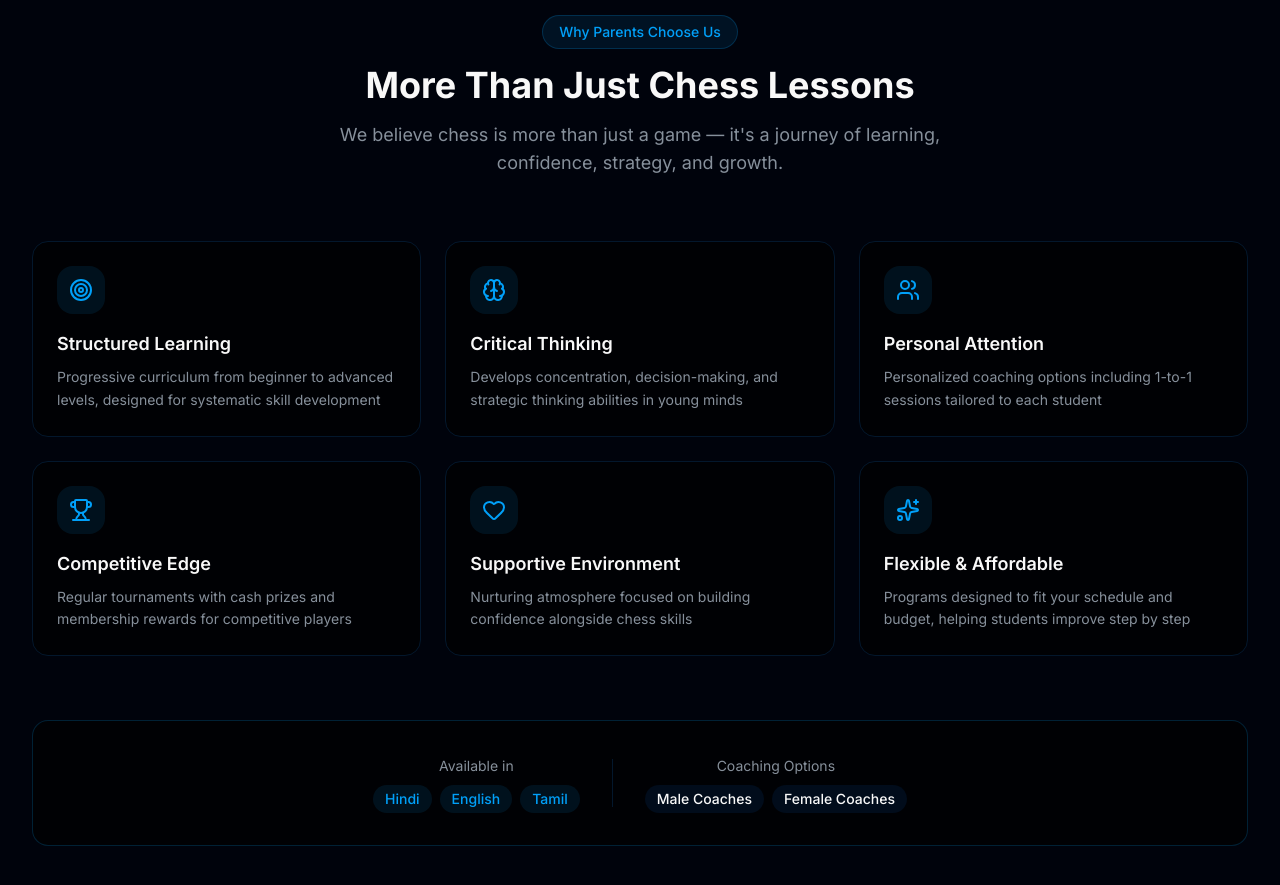
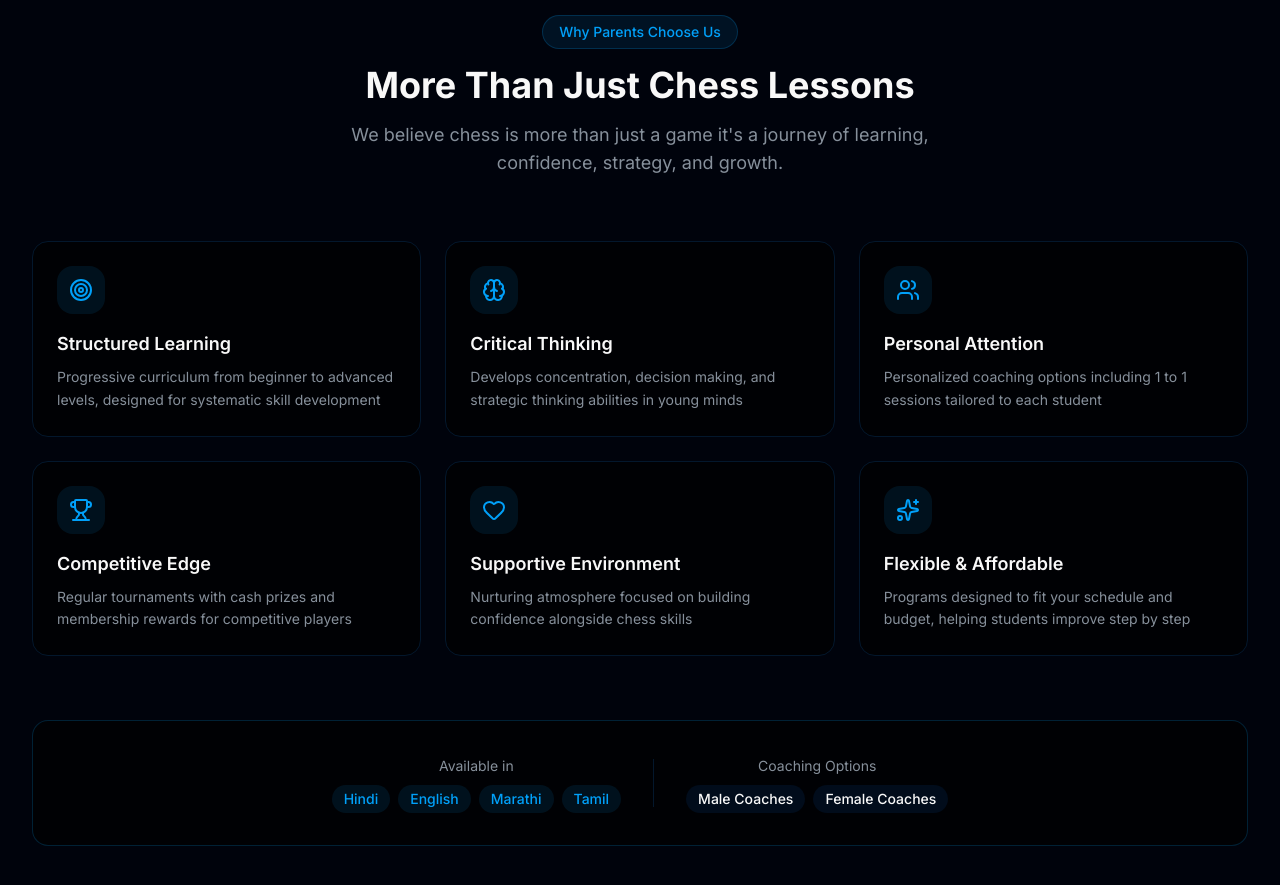
Before and after one commit to HarshitBihani/Sonic-Chess-Academy, a Next.js app: page / in a window 1280 px wide. Shown: the part 1240-2125 px from the top of the page. Built offline with nearby package versions, Linux system fonts and the light colour scheme.

Commit message:
Fix descriptions and add Marathi language option
Updated descriptions for clarity and corrected wording in various sections.

```diff
--- a/components/why-choose-us.tsx
+++ b/components/why-choose-us.tsx
@@ -12,12 +12,12 @@ const features = [
   {
     icon: Brain,
     title: "Critical Thinking",
-    description: "Develops concentration, decision-making, and strategic thinking abilities in young minds"
+    description: "Develops concentration, decision making, and strategic thinking abilities in young minds"
   },
   {
     icon: Users,
     title: "Personal Attention",
-    description: "Personalized coaching options including 1-to-1 sessions tailored to each student"
+    description: "Personalized coaching options including 1 to 1 sessions tailored to each student"
   },
   {
     icon: Trophy,
@@ -54,7 +54,7 @@ export function WhyChooseUs() {
             More Than Just Chess Lessons
           </h2>
           <p className="max-w-2xl mx-auto text-muted-foreground text-lg">
-            We believe chess is more than just a game — it&apos;s a journey of learning,
+            We believe chess is more than just a game it&apos;s a journey of learning,
             confidence, strategy, and growth.
           </p>
         </motion.div>
@@ -90,7 +90,7 @@ export function WhyChooseUs() {
             <div>
               <span className="text-sm text-muted-foreground">Available in</span>
               <div className="flex gap-2 mt-2">
-                {["Hindi", "English", "Tamil"].map((lang) => (
+                {["Hindi", "English","Marathi", "Tamil"].map((lang) => (
                   <span key={lang} className="px-3 py-1 bg-primary/10 text-primary rounded-full text-sm font-medium">
                     {lang}
                   </span>
```
